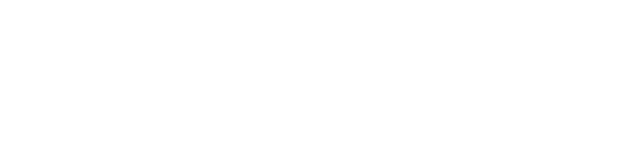
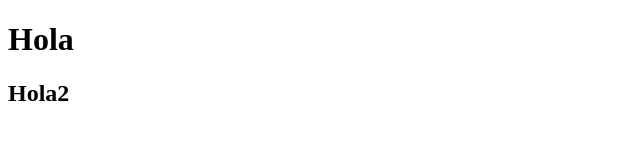
Before and after one commit to nataliabec/ArgentinaPrograma_NataliaHerrera, a plain HTML site: page index.html in a window 1280 px wide. Shown: the whole page, without its empty margins (0-640 px from the left). Drawn offline with Linux system fonts and the light colour scheme.

Commit message:
Update index.html

```diff
--- a/index.html
+++ b/index.html
@@ -7,6 +7,7 @@
     <title>Document</title>
 </head>
 <body>
-
+    <h1>Hola</h1>
+    <h2>Hola2</h2>
 </body>
 </html>
```
